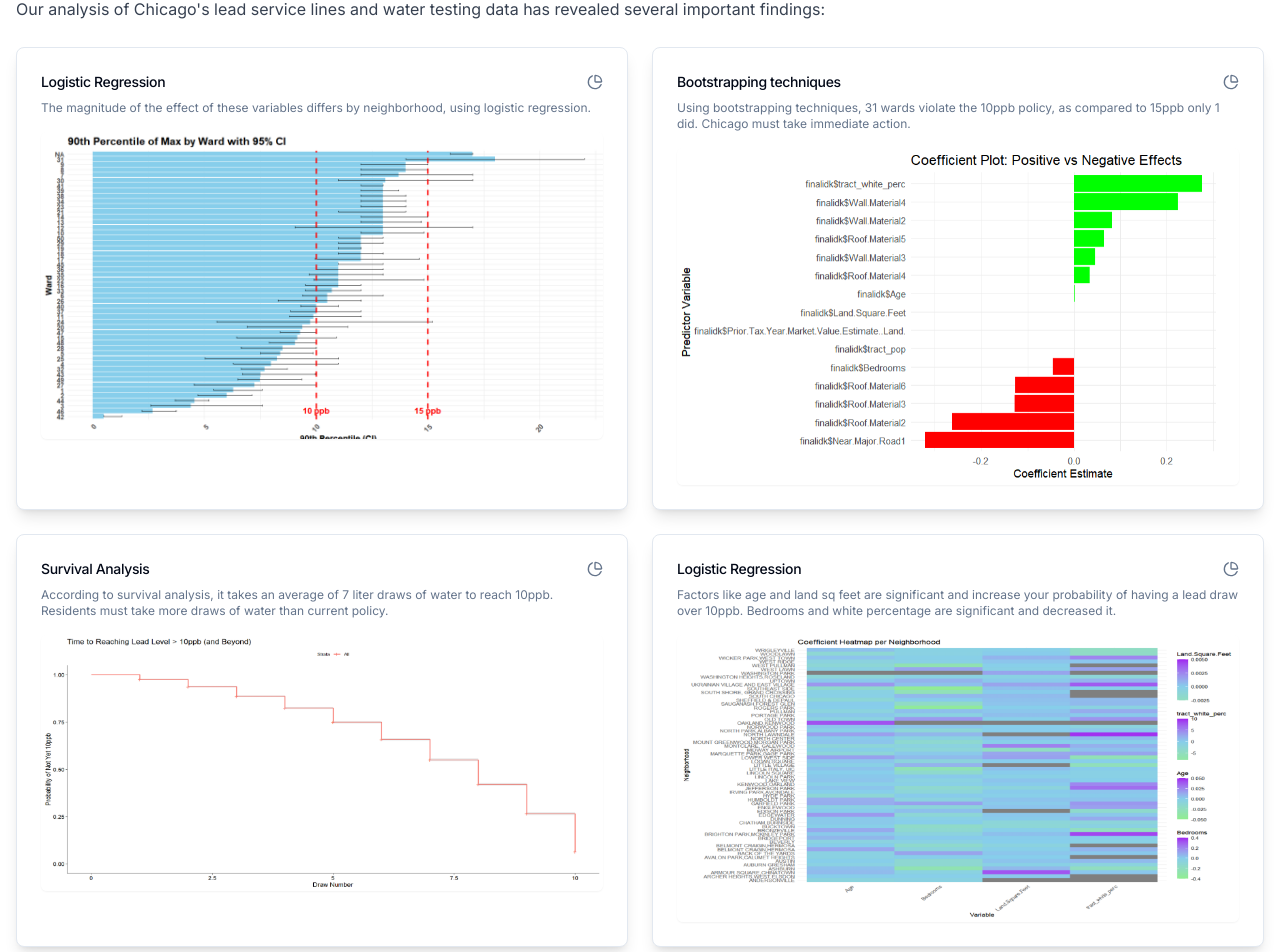
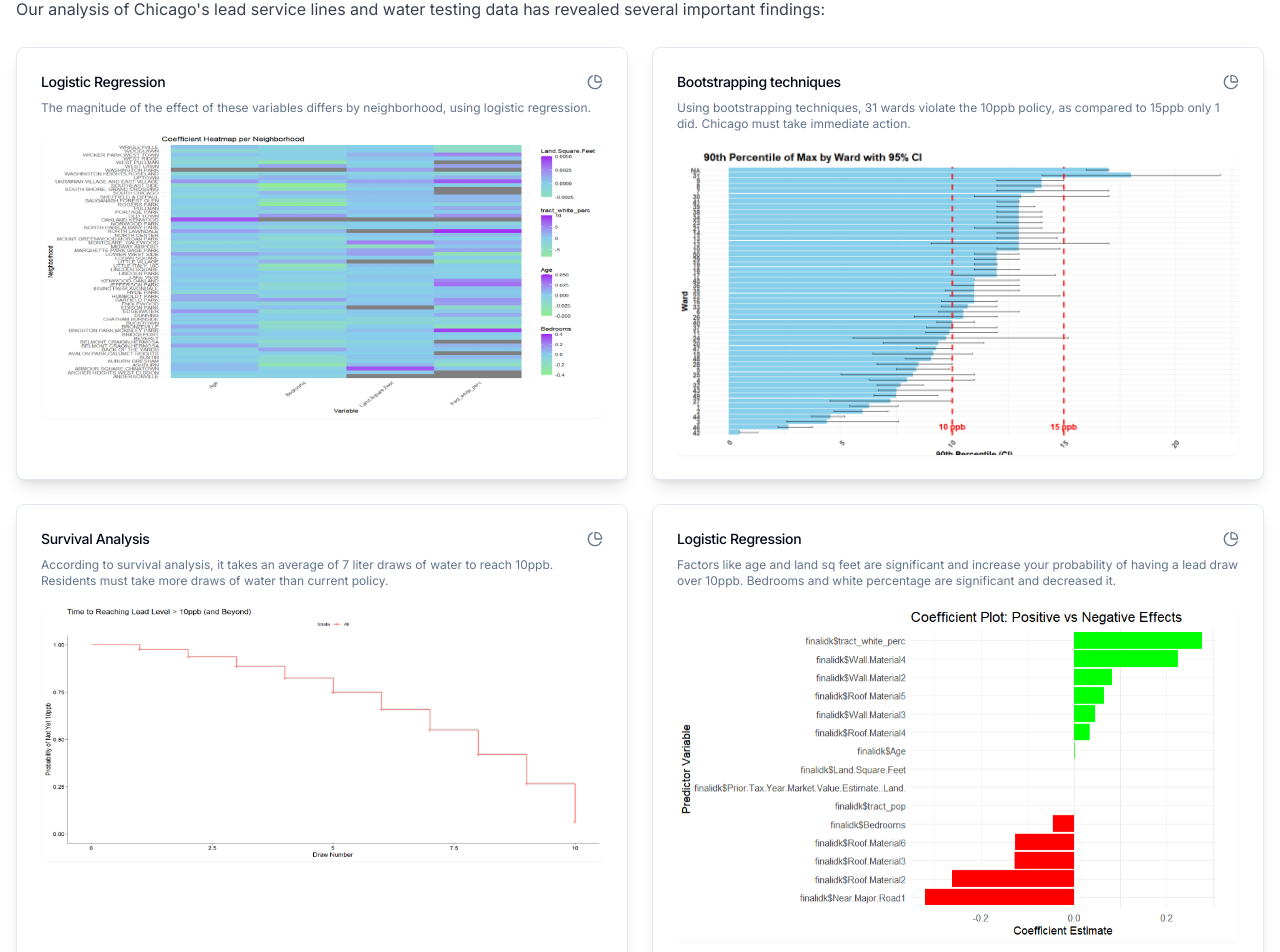
Before and after one commit to LALITH0110/reveal82website, a Next.js app: page /data in a window 1280 px wide. Shown: the part 351-1303 px from the top of the page. Built offline with nearby package versions, Linux system fonts and the light colour scheme.

Commit message:
Update page.tsx

```diff
--- a/app/data/page.tsx
+++ b/app/data/page.tsx
@@ -44,7 +44,7 @@ export default function DataPage() {
                   </p>
                   <div className="mt-4 w-full flex items-center justify-center">
                     <img
-                      src="virg3.png"
+                      src="virg5.png"
                       alt="Feature Correlation Matrix showing relationships between property characteristics"
                       className="w-full h-auto rounded-md shadow-sm"
                     />
@@ -63,7 +63,7 @@ export default function DataPage() {
                   </p>
                   <div className="mt-4 w-full flex items-center justify-center">
                     <img
-                      src="virg4.png"
+                      src="virg3.png"
                       alt="Feature Correlation Matrix showing relationships between property characteristics"
                       className="w-full h-auto rounded-md shadow-sm"
                     />
@@ -102,7 +102,7 @@ export default function DataPage() {
                   </p>
                   <div className="mt-4 w-full flex items-center justify-center">
                     <img
-                      src="virg5.png"
+                      src="virg4.png"
                       alt="Feature Correlation Matrix showing relationships between property characteristics"
                       className="w-full h-auto rounded-md shadow-sm"
                     />
```
